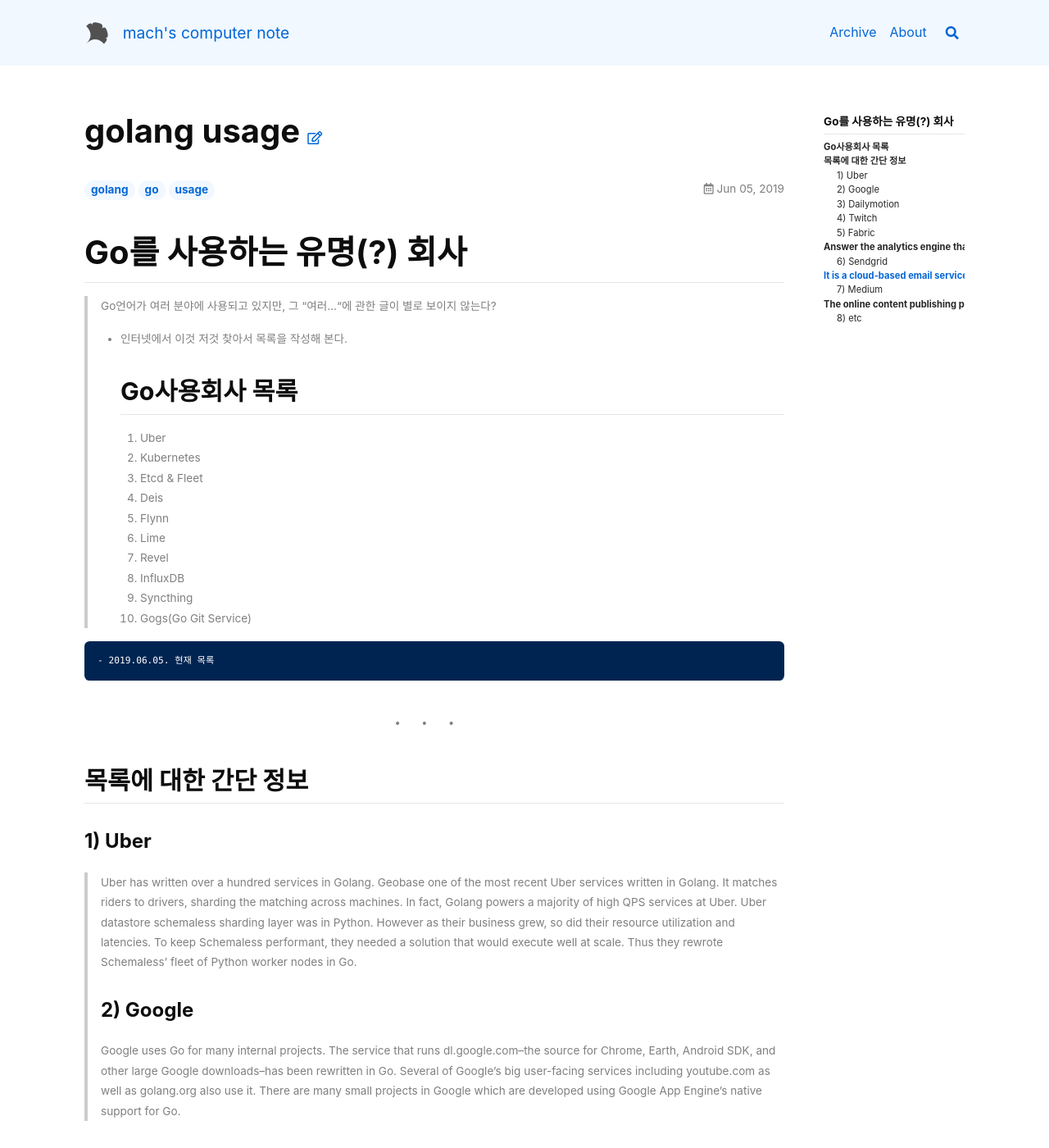
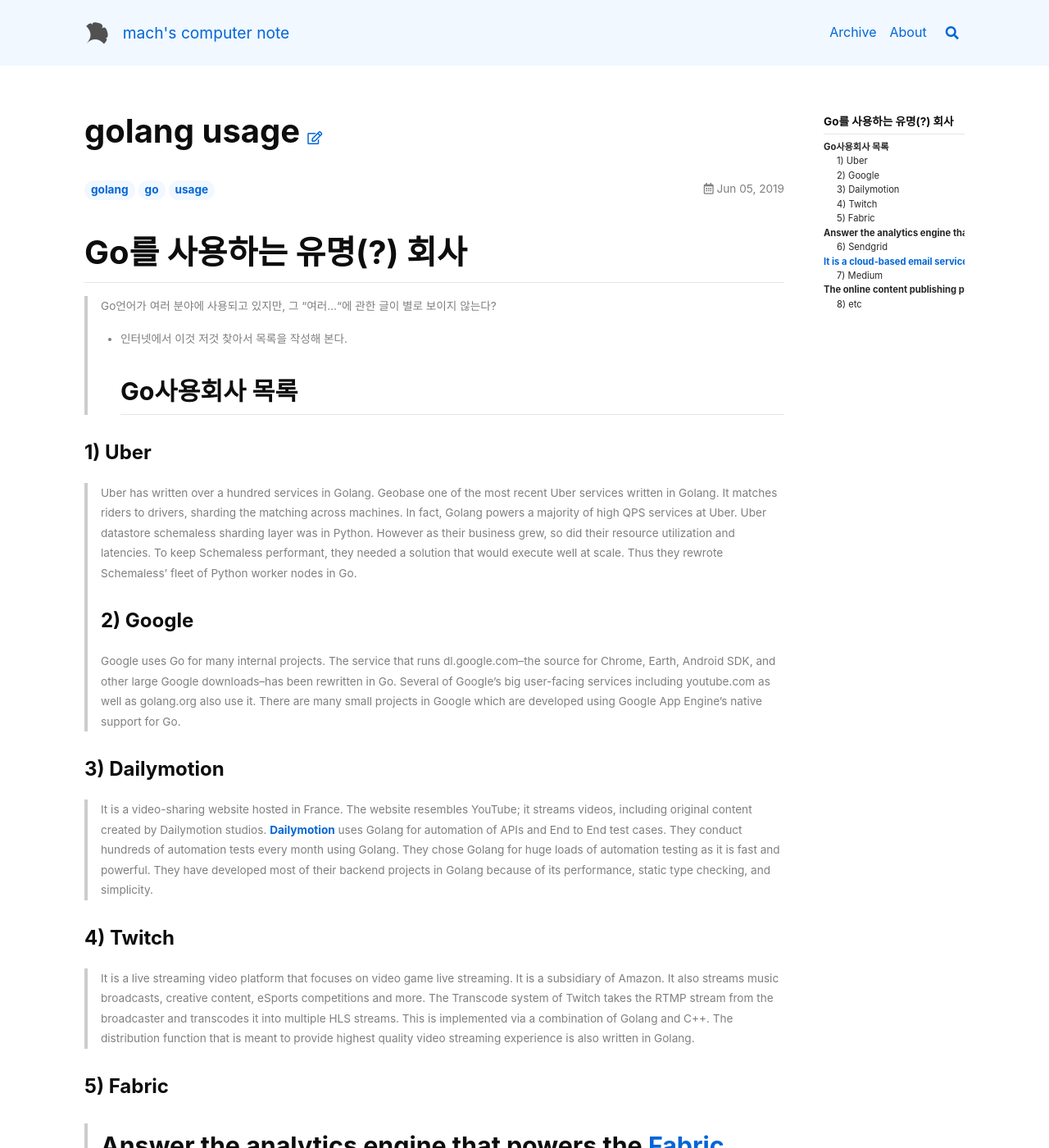
Before and after one commit to amoebamach/amoebamach.github.io, a Jekyll site: the page built from _posts/2019-06-05-golang-company.md, in a window 1280 px wide and 1400 px high. Shown: the whole window at 82% size. Built offline with Jekyll 4.4.1, drawn with Linux system fonts in a browser that asks for light colours; nearby versions of some CDN libraries.

Commit message:
Update 2019-06-05-golang-company.md

```diff
--- a/_posts/2019-06-05-golang-company.md
+++ b/_posts/2019-06-05-golang-company.md
@@ -9,21 +9,6 @@ mermaid: true
 > Go언어가 여러 분야에 사용되고 있지만, 그 "여러..."에 관한 글이 별로 보이지 않는다?
 > - 인터넷에서 이것 저것 찾아서 목록을 작성해 본다.
 ## Go사용회사 목록
- 1. Uber
- 2. Kubernetes
- 3. Etcd & Fleet
- 4. Deis
- 5. Flynn
- 6. Lime
- 7. Revel
- 8. InfluxDB
- 9. Syncthing
- 10. Gogs(Go Git Service)
-
-	- 2019.06.05. 현재 목록
-
----
-## 목록에 대한 간단 정보
 
 ### 1) Uber
 > Uber has written over a hundred services in Golang. Geobase one of the most recent Uber services written in Golang. It matches riders to drivers, sharding the matching across machines. In fact, Golang powers a majority of high QPS services at Uber. Uber datastore schemaless sharding layer was in Python. However as their business grew, so did their resource utilization and latencies. To keep Schemaless performant, they needed a solution that would execute well at scale. Thus they rewrote Schemaless’ fleet of Python worker nodes in Go.
```
